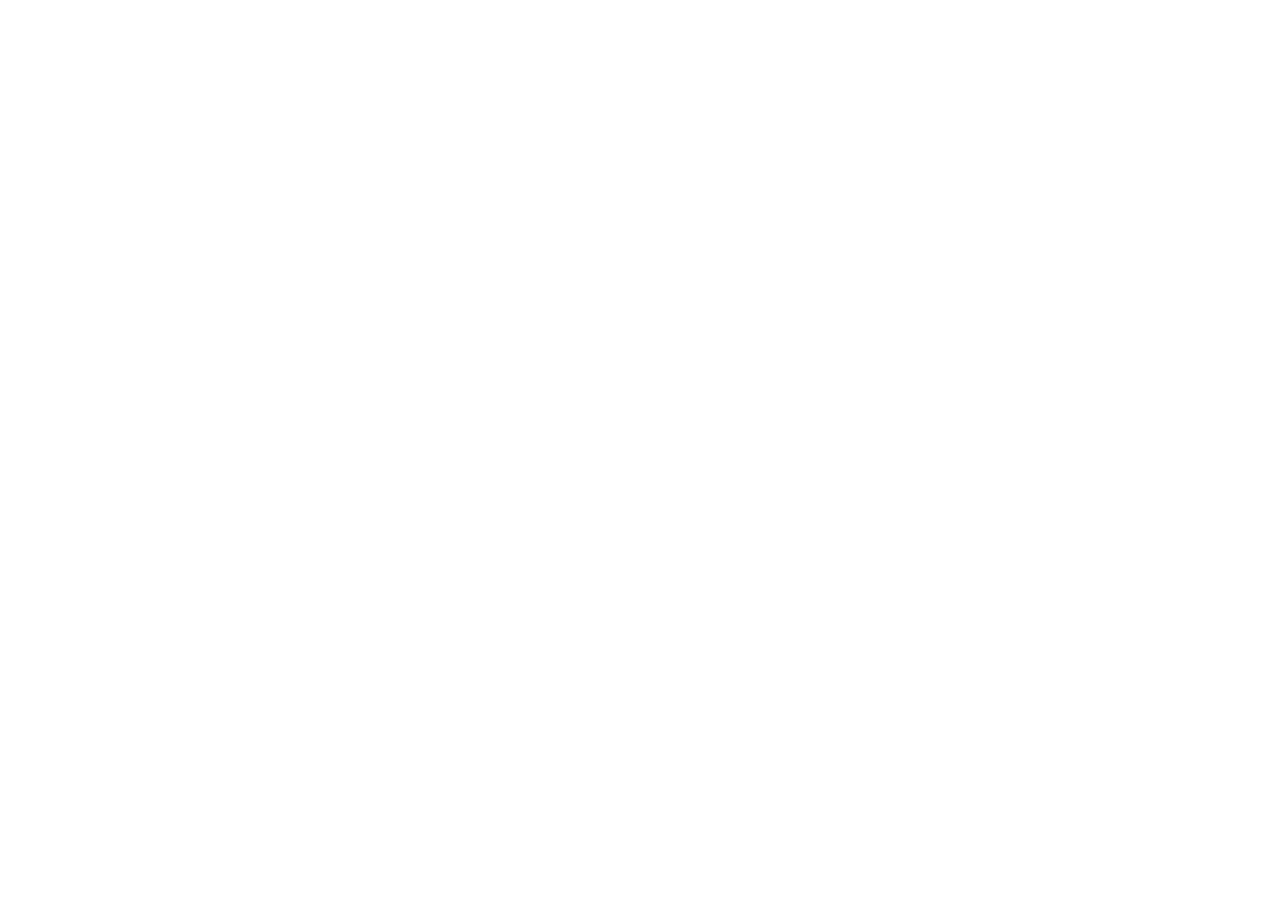
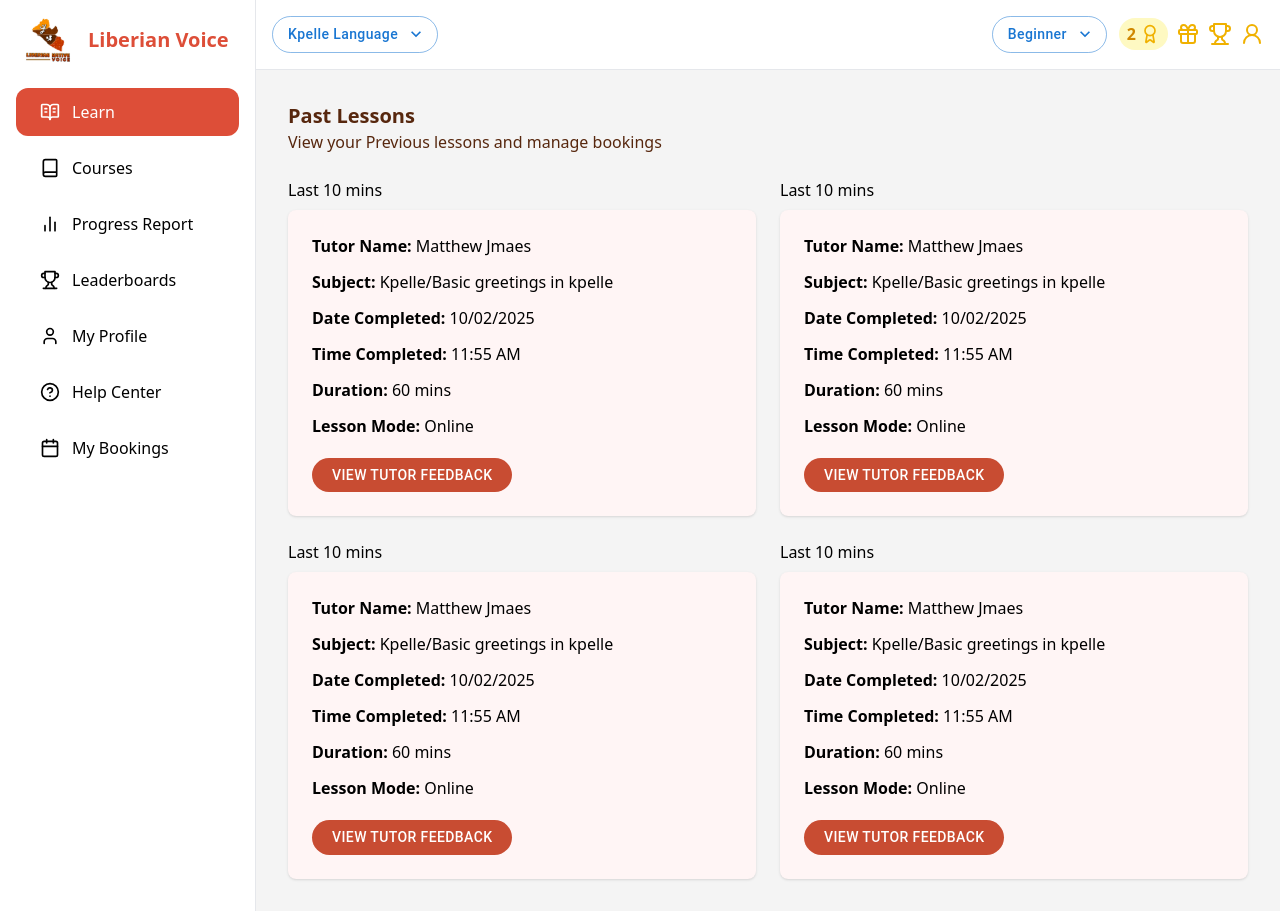
Before and after one commit to terter21002/kpelle-language-platform, a React (Vite) app in the folder frontend/: page /class/booking/past-lesson in a window 1280 px wide. Before the commit this address had no page. Before the commit the page ends 800 px from the top, so only its background shows below. Built offline with nearby package versions, Linux system fonts and the light colour scheme.

Commit message:
feat(frontend): PastLesson page

```diff
--- a/frontend/src/App.jsx
+++ b/frontend/src/App.jsx
@@ -25,6 +25,7 @@
 import ClassBooking from "./pages/class/ClassBooking";
 import ViewLeaderboard from "./pages/class/ViewLeaderboard";
 import Discussion from "./pages/class/Discussion";
+import PastLessons from "./pages/class/PastLesson";
 
 const App = () => {
   return (
@@ -65,6 +66,10 @@
             <Route path="/class/profile" element={<Profile />} />
             <Route path="/class/help" element={<Help />} />
             <Route path="/class/booking" element={<ClassBooking />} />
+            <Route
+              path="/class/booking/past-lesson"
+              element={<PastLessons />}
+            />
           </Route>
         </Routes>
       </BrowserRouter>
--- /dev/null
+++ b/frontend/src/pages/class/PastLesson.jsx
@@ -0,0 +1,101 @@
+import { Button } from "@mui/material";
+
+const PastLessons = () => {
+  const lessons = [
+    {
+      tutorName: "Matthew Jmaes",
+      subject: "Kpelle/Basic greetings in kpelle",
+      dateCompleted: "10/02/2025",
+      timeCompleted: "11:55 AM",
+      duration: "60 mins",
+      mode: "Online",
+    },
+    {
+      tutorName: "Matthew Jmaes",
+      subject: "Kpelle/Basic greetings in kpelle",
+      dateCompleted: "10/02/2025",
+      timeCompleted: "11:55 AM",
+      duration: "60 mins",
+      mode: "Online",
+    },
+    {
+      tutorName: "Matthew Jmaes",
+      subject: "Kpelle/Basic greetings in kpelle",
+      dateCompleted: "10/02/2025",
+      timeCompleted: "11:55 AM",
+      duration: "60 mins",
+      mode: "Online",
+    },
+    {
+      tutorName: "Matthew Jmaes",
+      subject: "Kpelle/Basic greetings in kpelle",
+      dateCompleted: "10/02/2025",
+      timeCompleted: "11:55 AM",
+      duration: "60 mins",
+      mode: "Online",
+    },
+  ];
+
+  return (
+    <div className="container mx-auto p-4">
+      <div className="mb-6">
+        <h1 className="text-xl font-bold text-[#57270E]">Past Lessons</h1>
+        <p className="text-[#57270E]">
+          View your Previous lessons and manage bookings
+        </p>
+      </div>
+
+      <div className="grid grid-cols-1 md:grid-cols-2 gap-6">
+        {lessons.map((lesson, index) => (
+          <div key={index}>
+            <div className="mb-2">Last 10 mins</div>
+
+            <div className="bg-[#FFF5F5] rounded-lg p-6 border-[#D9D9D9] shadow">
+              <div className="space-y-3">
+                <div>
+                  <span className="font-semibold">Tutor Name:</span>{" "}
+                  {lesson.tutorName}
+                </div>
+                <div>
+                  <span className="font-semibold">Subject:</span>{" "}
+                  {lesson.subject}
+                </div>
+                <div>
+                  <span className="font-semibold">Date Completed:</span>{" "}
+                  {lesson.dateCompleted}
+                </div>
+                <div>
+                  <span className="font-semibold">Time Completed:</span>{" "}
+                  {lesson.timeCompleted}
+                </div>
+                <div>
+                  <span className="font-semibold">Duration:</span>{" "}
+                  {lesson.duration}
+                </div>
+                <div>
+                  <span className="font-semibold">Lesson Mode:</span>{" "}
+                  {lesson.mode}
+                </div>
+
+                <div className="pt-2">
+                  <Button
+                    style={{
+                      backgroundColor: "#C84C32",
+                      color: "white",
+                      borderRadius: "999px",
+                      padding: "5px 20px",
+                    }}
+                  >
+                    View Tutor Feedback
+                  </Button>
+                </div>
+              </div>
+            </div>
+          </div>
+        ))}
+      </div>
+    </div>
+  );
+};
+
+export default PastLessons;
```
